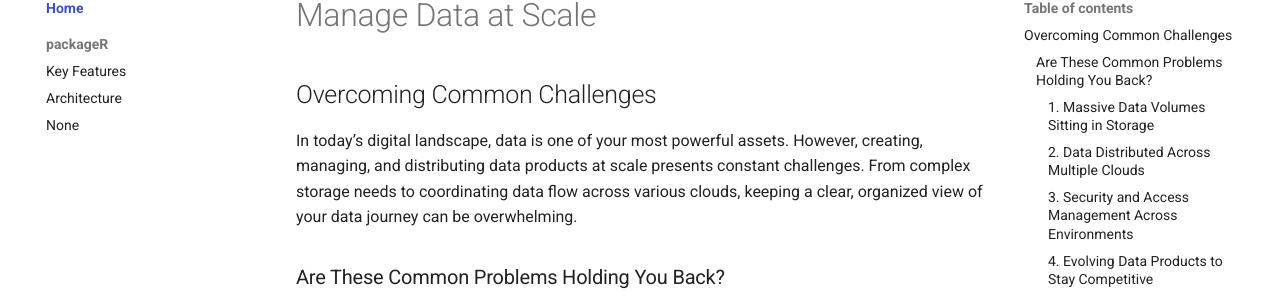
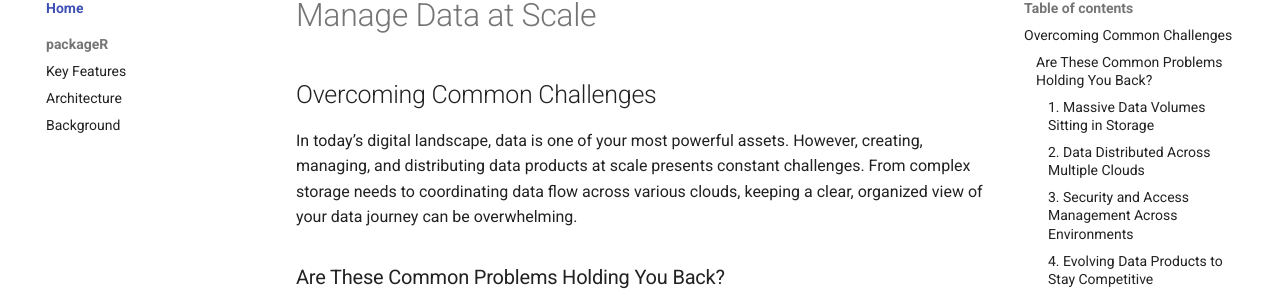
Before and after one commit to versioneer-tech/package-r-docs, an MkDocs documentation site: the page built from src/index.md, in a window 1280 px wide. Shown: the part 152-450 px from the top of the page. Built offline with MkDocs 1.6.1 and Material for MkDocs 9.7.7, drawn with Linux system fonts in a browser that asks for light colours.

Commit message:
Error correction Background

```diff
--- a/mkdocs.yml
+++ b/mkdocs.yml
@@ -78,7 +78,7 @@ nav:
       - packageR:
         - intro/features.md
         - intro/components.md
-        - intro/backround.md
+        - intro/background.md
   - Workflows:
       - workflows/index.md
       - Personas:
```
